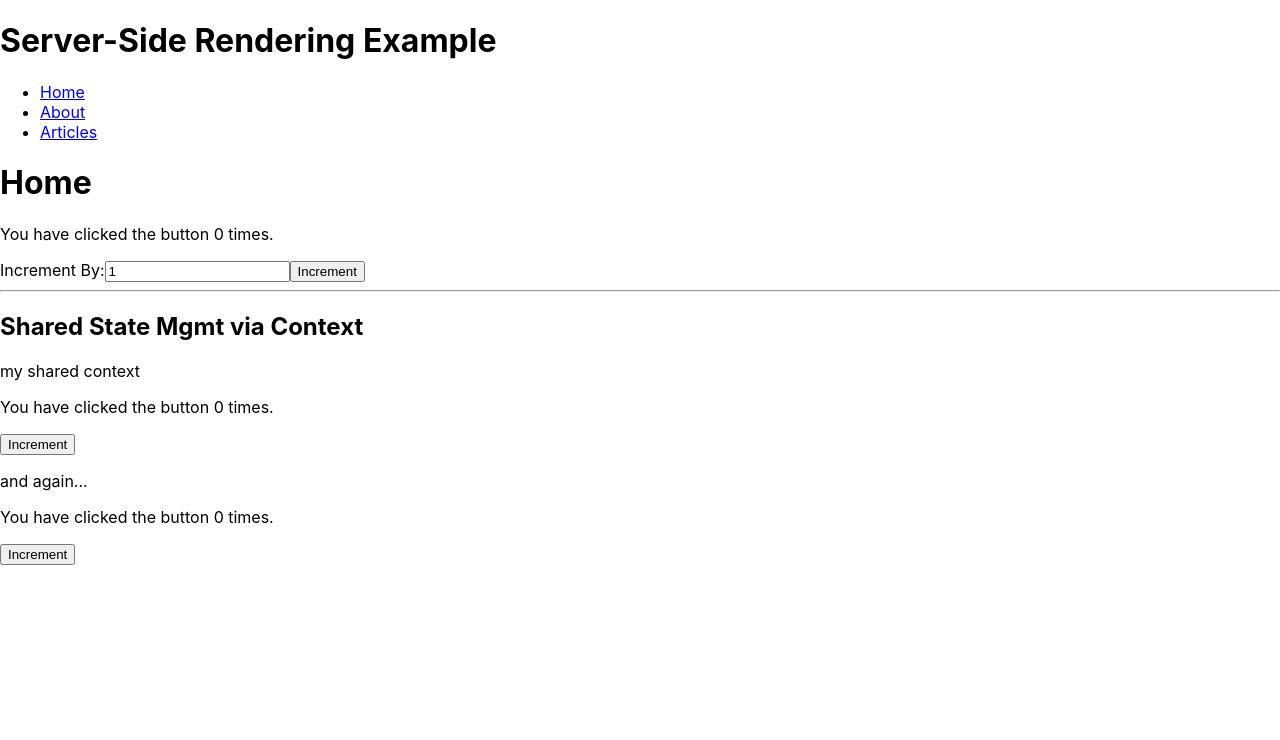
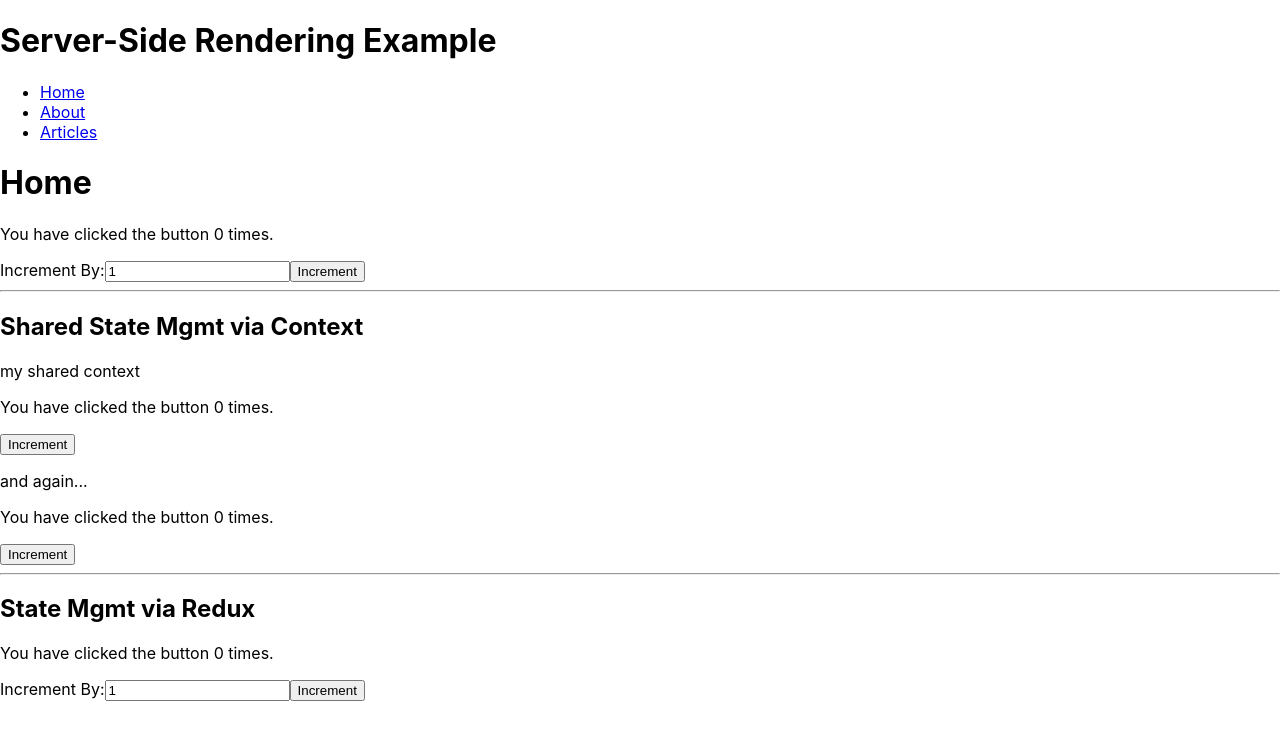
Before and after one commit to ItGumby/react-courses, a React (Create React App) app: page / in a window 1280 px wide. Shown: the top 740 px of the page. Built offline with nearby package versions, Linux system fonts and the light colour scheme.

Commit message:
ReduxCounter backed by actions/reducers/selectors/store

```diff
--- a/src/App.js
+++ b/src/App.js
@@ -7,6 +7,9 @@ import { CounterButton } from './components/CounterButton';
 import { CounterProvider } from './components/CounterProvider';
 import { SharedCounterButton } from './components/SharedCounterButton';
 
+import { Provider } from 'react-redux';
+import { store } from './store';
+import { ReduxCounter } from './components/ReduxCounter';
 //import './App.css';  // some problem with the CSS import
 
 /* <Switch> deprecated for <Routes>
@@ -39,6 +42,12 @@ function App() {
         <SharedCounterButton />
       </CounterProvider>
 
+      <hr />
+      <Provider store={store}>
+        <h2>State Mgmt via Redux</h2>
+        <ReduxCounter />
+      </Provider>
+
     </>
   );
 }
--- /dev/null
+++ b/src/actions.js
@@ -0,0 +1,5 @@
+export const counterButtonClicked = {
+  type: 'COUNTER_BUTTON_CLICKED',
+  // convention of capital-snake-case
+  payload: { amount: 1},
+};
--- /dev/null
+++ b/src/components/ReduxCounter.js
@@ -0,0 +1,27 @@
+import { useState } from 'react';
+import { useSelector, useDispatch } from 'react-redux';
+import { getNumberOfClicks } from '../selectors';
+import { counterButtonClicked } from '../actions';
+
+export const ReduxCounter = () => {
+  const count = useSelector(getNumberOfClicks);
+  const dispatch = useDispatch();
+  const [incrementBy, setIncrementBy] = useState(1);
+
+ //console.dir({'src': 'ReduxCounter', 'count': count, 'getter': getNumberOfClicks, 'sel': useSelector});
+  return (
+    <>
+      <p>You have clicked the button {count} times.</p>
+      <label>
+        Increment By:
+        <input
+          value={incrementBy}
+          onChange={e => setIncrementBy(Number(e.target.value))}
+          type="number" />
+      </label>
+      <button
+        onClick={() => dispatch(counterButtonClicked)}
+      >Increment</button>
+    </>
+  );
+}
--- /dev/null
+++ b/src/reducers.js
@@ -0,0 +1,12 @@
+// how state changes on action
+export const numberOfClicksReducer = (state = 0, action) => {
+  const { type } = action;
+
+  switch(type) {
+    case 'COUNTER_BUTTON_CLICKED':
+      return state + action.payload.amount;
+    default:
+      return state;
+  }
+
+}
--- /dev/null
+++ b/src/selectors.js
@@ -0,0 +1,2 @@
+// where to find
+export const getNumberOfClicks = state => state.numClicks;
--- /dev/null
+++ b/src/store.js
@@ -0,0 +1,9 @@
+import { createStore, combineReducers } from 'redux';
+import { numberOfClicksReducer } from './reducers';
+
+const rootReducer = combineReducers({
+  // map names to their reducer {key: reducer}
+  numClicks: numberOfClicksReducer,
+});
+
+export const store = createStore(rootReducer);
```
